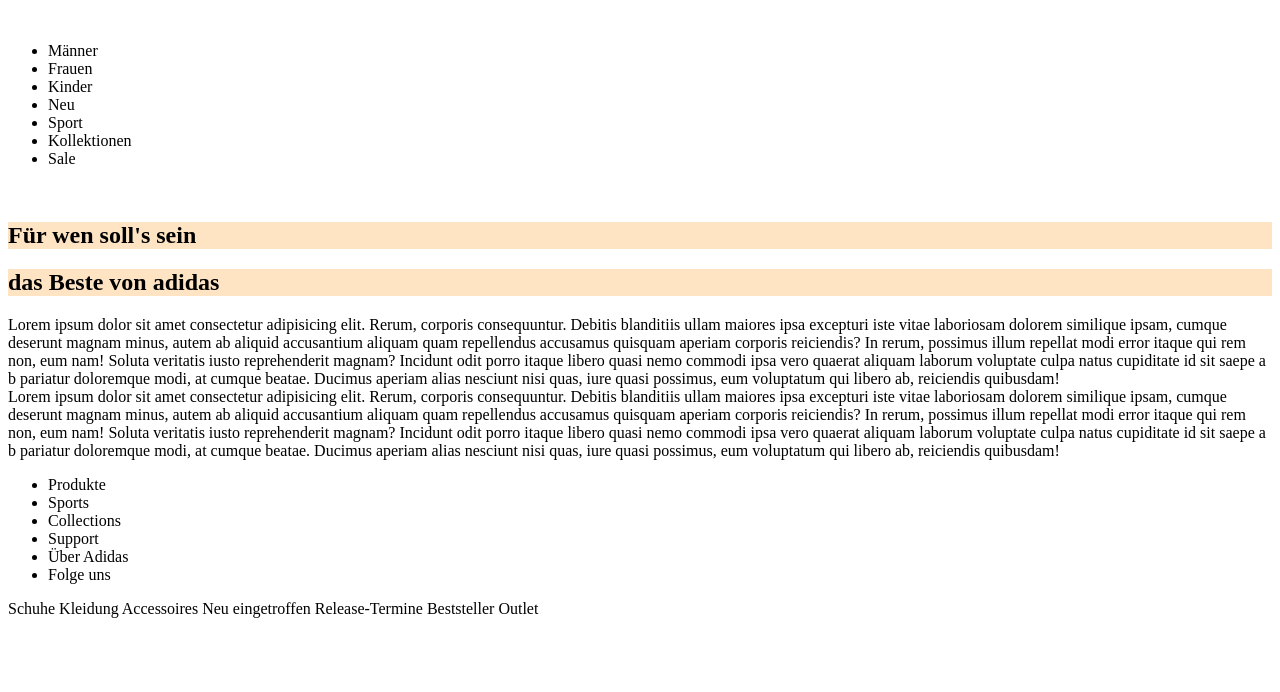
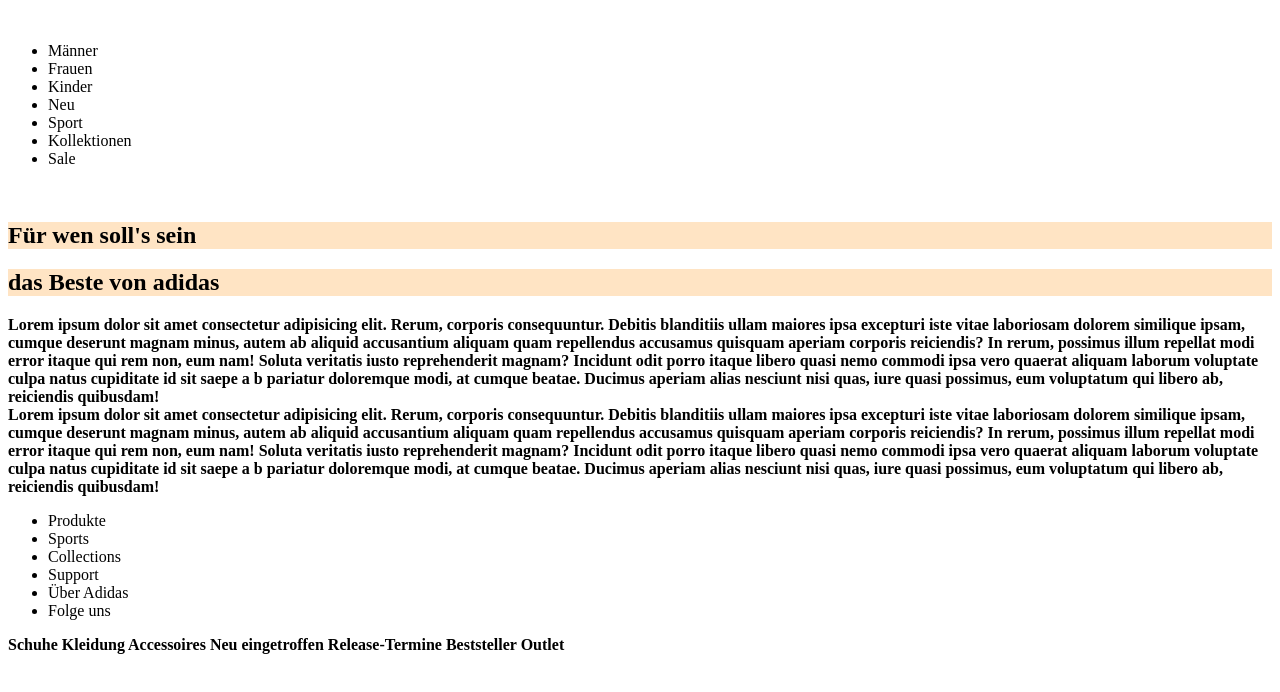
Before and after one commit to KerinaFatima/adidas_Team_1, a plain HTML site: page index.html in a window 1280 px wide. Drawn offline with Linux system fonts and the light colour scheme.

Commit message:
bold gemacht

```diff
--- a/styles.css
+++ b/styles.css
@@ -1,3 +1,6 @@
 h2{
     background-color: bisque;
 }
+article{
+    font-weight:bold;
+}
```
